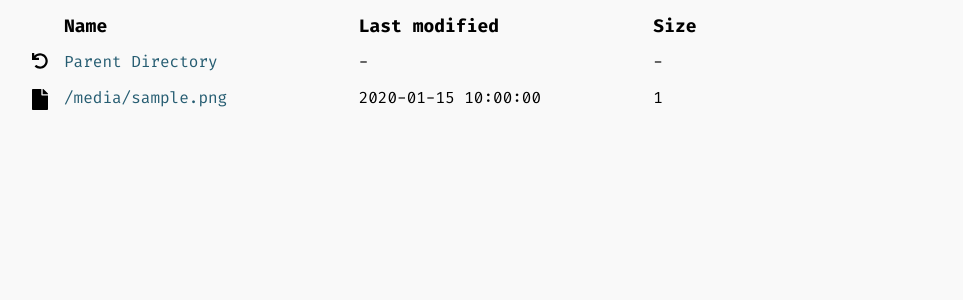
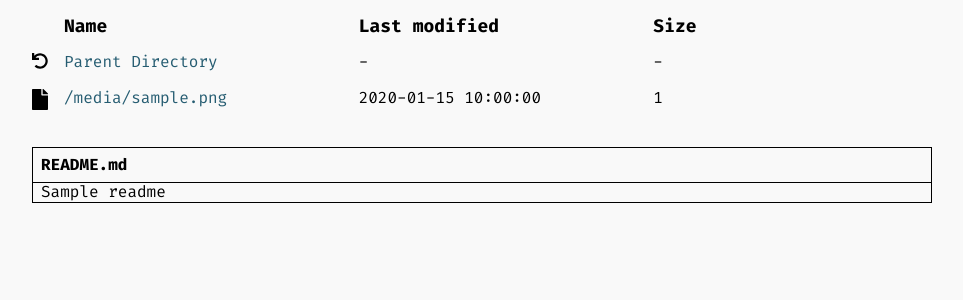
Before and after one commit to Nearata/directory-listing, a Python web app: template templates/index.html in a window 1280 px wide. Shown: the top 300 px of the page, without its empty margins (158-1121 px from the left). Run offline with Jinja, Linux system fonts and the light colour scheme; the template is opened without the code that fills it: most values are stand-ins (such as "Sample title", 1, 10 or a date in 2020).

Commit message:
feature: ability to render readme file

```diff
--- a/directory_listing/config.py
+++ b/directory_listing/config.py
@@ -7,3 +7,4 @@ DEBUG = config("DEBUG", cast=bool, default=False)
 FAVICON = config("FAVICON", cast=str, default=None)
 HEADER = config("HEADER", cast=bool, default=True)
 CUSTOM_CSS = config("CUSTOM_CSS", cast=CommaSeparatedStrings, default=[])
+RENDER_README = config("RENDER_README", cast=bool, default=False)
--- a/static/directory-listing.css
+++ b/static/directory-listing.css
@@ -31,6 +31,11 @@ a {
     padding-bottom: 1rem;
 }
 
+.main {
+    display: grid;
+    gap: 2rem;
+}
+
 .table {
     display: grid;
     grid-template-columns: 16px 1fr 1fr 1fr;
@@ -45,3 +50,17 @@ a {
 .table .icon {
     width: 16px;
 }
+
+.readme {
+    border: .1rem solid #000;
+}
+
+.readme .header {
+    border-width: .1rem;
+    padding: .5rem;
+    font-weight: 700;
+}
+
+.readme .body {
+    padding: 0 .5rem;
+}
--- a/templates/index.html
+++ b/templates/index.html
@@ -61,6 +61,14 @@
                 <div class="size">{{ i.size }}</div>
                 {% endfor %}
             </div>
+            {% if readme %}
+            <div class="readme">
+                <div class="header">README.md</div>
+                <div class="body">
+                    {{ readme | safe }}
+                </div>
+            </div>
+            {% endif %}
         </main>
     </div>
 </body>
```
Also changed, not shown: directory_listing/main.py (+15 -3 lines), 3 other files.
